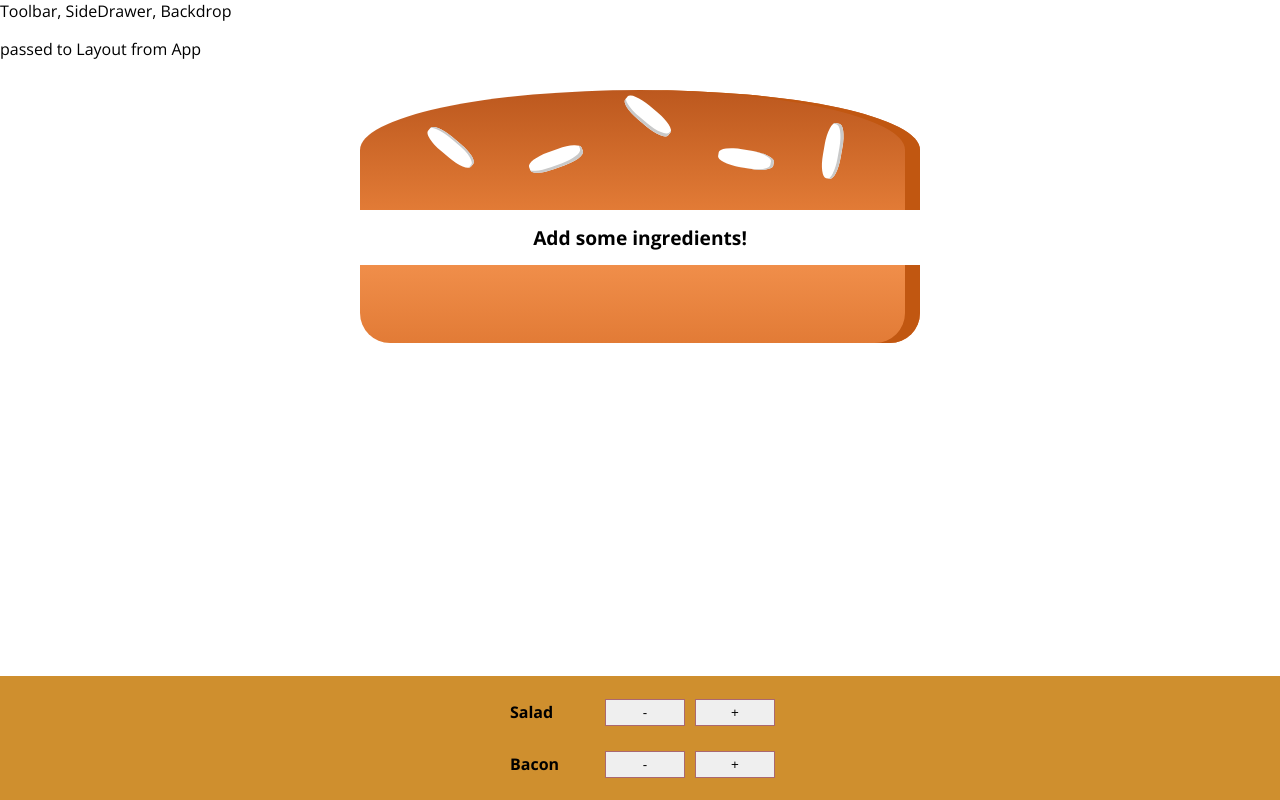
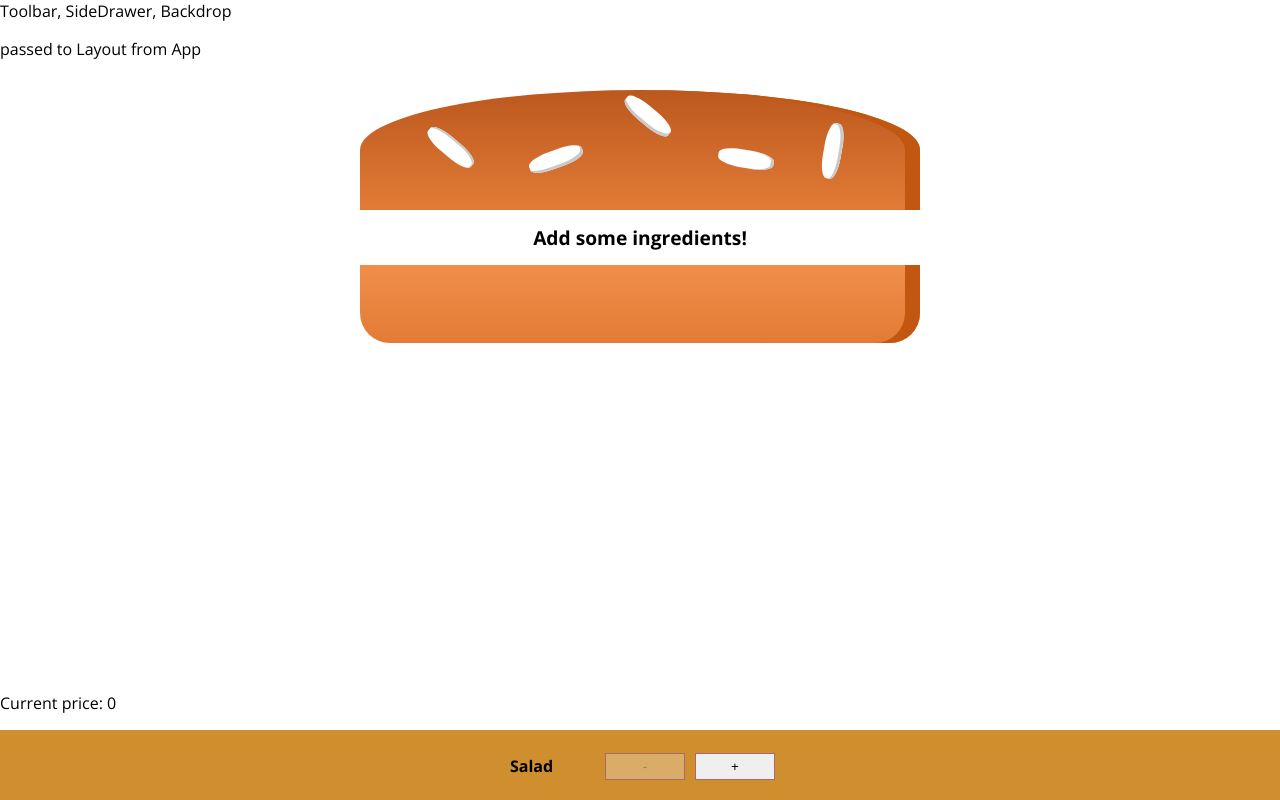
Before and after one commit to freshlybakedcode/react-burger-action, a React app: page / in a window 1280 px wide. Shown: the top 800 px of the page. Built offline with nearby package versions, Linux system fonts and the light colour scheme.

Commit message:
Continued development

```diff
--- a/src/components/Burger/BuildControls/BuildControl/BuildControl.js
+++ b/src/components/Burger/BuildControls/BuildControl/BuildControl.js
@@ -5,8 +5,8 @@ const BuildControl = (props) => {
   return (
     <div className={classes.BuildControl}>
       <div className={classes.Label}>{props.ingredientLabel}</div>
-      <button>-</button>
-      <button>+</button>
+      <button onClick={() => props.updateIngredientsHandler('remove', props.value)} disabled={props.disabled}>-</button>
+      <button onClick={() => props.updateIngredientsHandler('add', props.value)}>+</button>
     </div>
   )
 }
--- a/src/components/Burger/BuildControls/BuildControls.js
+++ b/src/components/Burger/BuildControls/BuildControls.js
@@ -13,7 +13,13 @@ const BuildControls = (props) => {
   return (
     <div className={classes.BuildControls}>
       {controls.map(ctrl => (
-        <BuildControl key={ctrl.label} ingredientLabel={ctrl.ingredientLabel} />
+        <BuildControl
+          key={ctrl.type}
+          value={ctrl.type}
+          disabled={props.disabled[ctrl.type]}
+          ingredientLabel={ctrl.ingredientLabel}
+          updateIngredientsHandler={props.updateIngredientsHandler}
+        />
       ))}
     </div>
   )
--- a/src/containers/BurgerBuilder.js
+++ b/src/containers/BurgerBuilder.js
@@ -2,21 +2,58 @@ import React, { Component } from 'react'
 import Burger from '../components/Burger/Burger';
 import BuildControls from '../components/Burger/BuildControls/BuildControls';
 
+const INGREDIENT_PRICES = {
+  salad: 0.25,
+  bacon: 0.75,
+  cheese: 0.5,
+  meat: 1.75
+}
 export default class BurgerBuilder extends Component {
   state = {
-    // ingredients: ['bread-top', 'cheese', 'meat', 'bread-bottom']
     ingredients: {
       salad: 0,
       bacon: 0,
       cheese: 0,
       meat: 0
+    },
+    price: 0
+  }
+
+  updateIngredientsHandler = (action, ingredient) => {
+    console.log(action, ingredient);
+    const newIngredients = {...this.state.ingredients};
+    let newPrice = 0;
+    if (action === 'add') {
+      newIngredients[ingredient]++;
+    } else if (action === 'remove') {
+      if (newIngredients[ingredient] > 0) {
+        newIngredients[ingredient]--;
+      }
     }
+    for (let key in newIngredients) {
+      newPrice = newPrice + (newIngredients[key] * INGREDIENT_PRICES[key]);
+    }
+    this.setState({
+      ingredients: newIngredients,
+      price: newPrice
+    })
   }
+
   render() {
+    const disabledInfo = {
+      ...this.state.ingredients
+    }
+    for (let key in disabledInfo) {
+      disabledInfo[key] = disabledInfo[key] === 0;  // Set each item to true/false
+    }
     return (
       <React.Fragment>
         <Burger ingredients={this.state.ingredients} />
-        <BuildControls />
+        <p>Current price: {this.state.price}</p>
+        <BuildControls
+          disabled={disabledInfo}
+          updateIngredientsHandler={this.updateIngredientsHandler}
+        />
       </React.Fragment>
     )
   }
```
